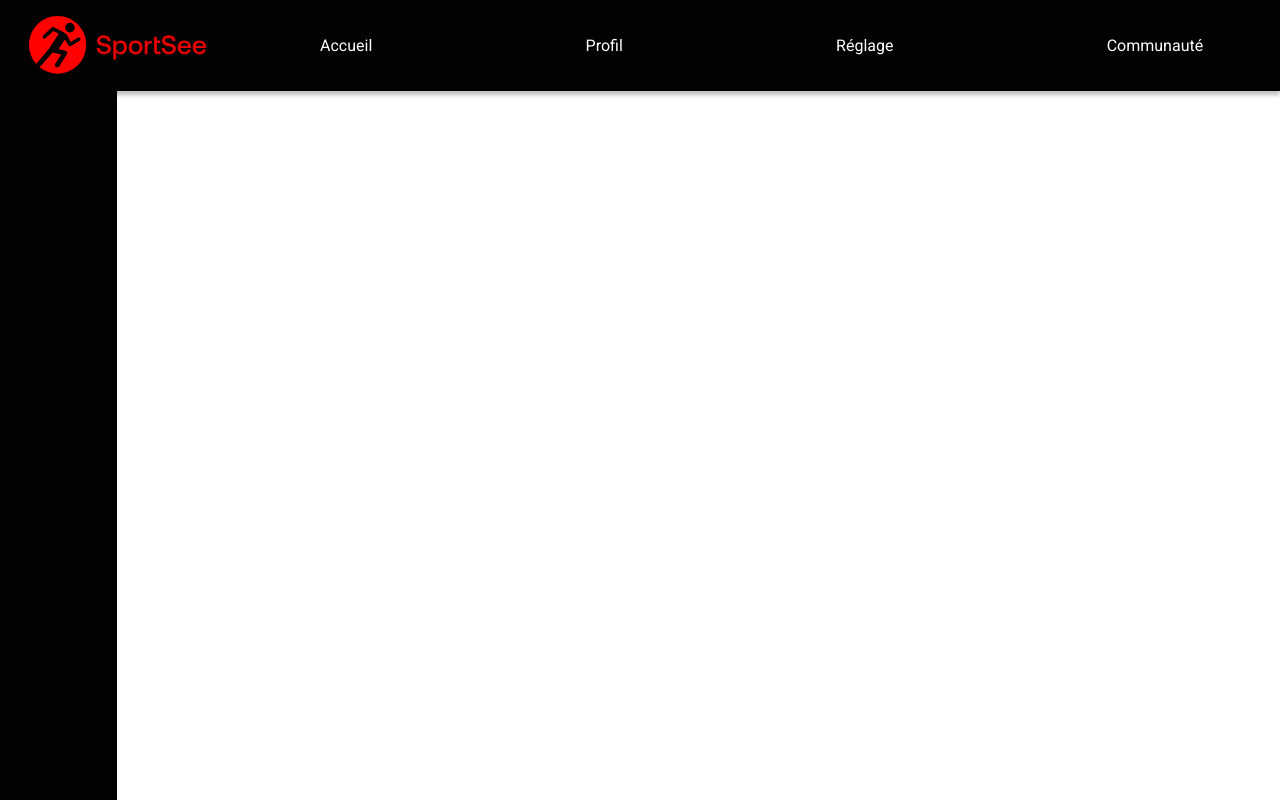
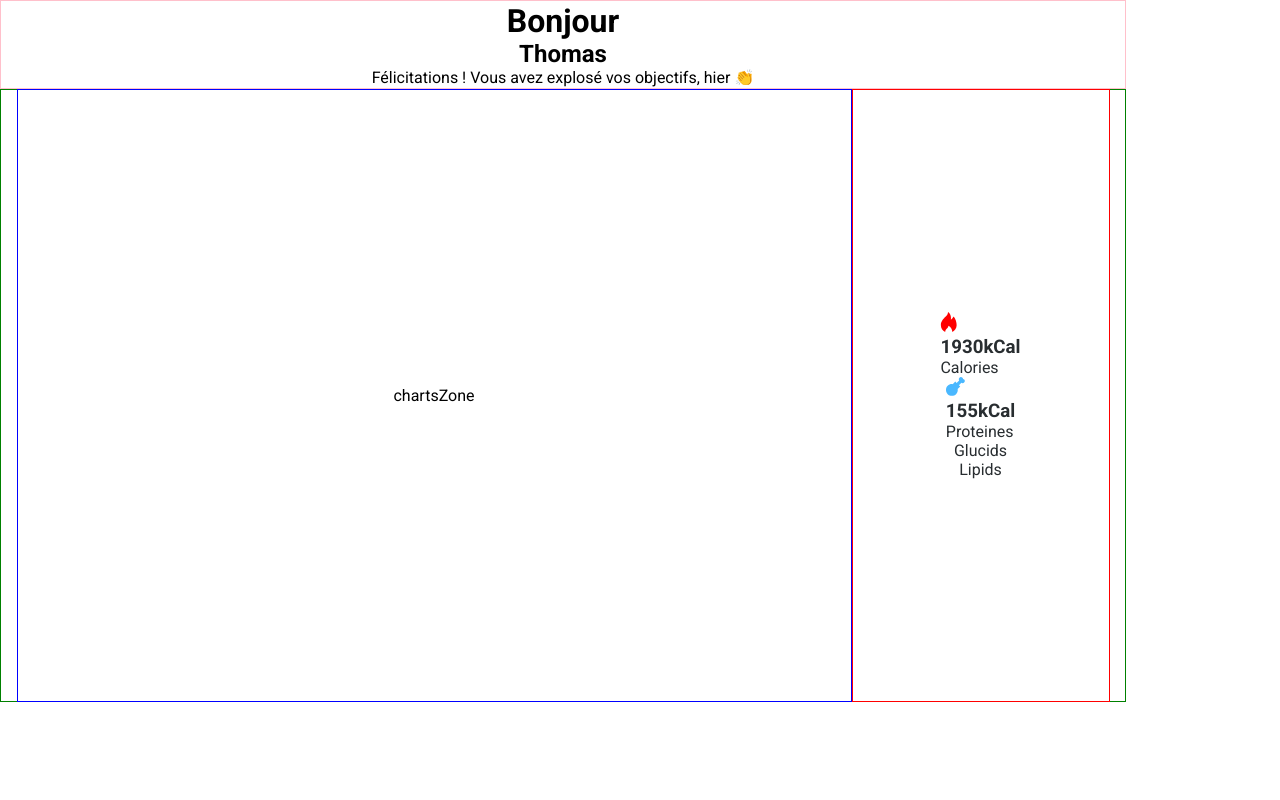
Before and after one commit to JaRoD41/OC-sportsee, a React (Create React App) app: page / in a window 1280 px wide. Built offline with nearby package versions, Linux system fonts and the light colour scheme.

Commit message:
dahboard working

```diff
--- a/src/components/Calories/Calories.jsx
+++ b/src/components/Calories/Calories.jsx
@@ -4,11 +4,11 @@ import calories from '../../assets/calory-icon.svg'
 export default function Calories() {
   const calorieCount = 1930
   return (
-    <article className='nutrition_card'>
-      <div className="calory_button">
+		<article className="nutrition-card">
+			<div className="nutrition-card_button">
 				<img src={calories} alt="calories" />
 			</div>
-      <div className="calory_content">
+			<div className="nutrition-card_content">
 				<h3>{calorieCount}kCal</h3>
 				<span>Calories</span>
 			</div>
--- a/src/components/ChartsZone/ChartsZone.jsx
+++ b/src/components/ChartsZone/ChartsZone.jsx
@@ -2,6 +2,8 @@ import React from 'react'
 
 export default function ChartsZone() {
   return (
-    <div>ChartsZone</div>
+    <section className='chartsZone_container'>
+      <div>chartsZone</div>
+    </section>
   )
 }
--- a/src/components/ChartsZone/_ChartsZone.scss
+++ b/src/components/ChartsZone/_ChartsZone.scss
@@ -0,0 +1,9 @@
+.chartsZone_container {
+    display: flex;
+    flex-direction: column;
+    align-items: center;
+    justify-content: center;
+    height: 613px;
+    width: 835px;
+    border: 1px solid blue;
+}
--- a/src/components/Dashboard/_Dashboard.scss
+++ b/src/components/Dashboard/_Dashboard.scss
@@ -0,0 +1,9 @@
+.dashboard_metrics {
+    display: flex;
+    flex-direction: row;
+    align-items: center;
+    justify-content: center;
+    height: 613px;
+    width: 1126px;
+    border: 1px solid green;
+}
--- a/src/components/Header/Header.jsx
+++ b/src/components/Header/Header.jsx
@@ -3,10 +3,10 @@ import React from 'react'
 export default function Header() {
   const user = "Thomas"
   return (
-		<header className="title_container">
+		<div className="title_container">
 			<h1 className="hearder_hello">Bonjour</h1>
 			<h2 className="header_user">{user}</h2>
-			<p className="congrats">Félicitaions ! Vous avez explosé vos objectifs, hier 👏</p>
-		</header>
+			<p className="congrats">Félicitations ! Vous avez explosé vos objectifs, hier 👏</p>
+		</div>
 	)
 }
--- a/src/components/Header/_Header.scss
+++ b/src/components/Header/_Header.scss
@@ -0,0 +1,9 @@
+.title_container {
+    display: flex;
+    flex-direction: column;
+    align-items: center;
+    justify-content: center;
+    height: 89px;
+    width: 1126px;
+    border: 1px solid pink;
+}
--- a/src/components/NutritionZone/_NutritionZone.scss
+++ b/src/components/NutritionZone/_NutritionZone.scss
@@ -0,0 +1,10 @@
+.nutrition_container {
+    display: flex;
+    flex-direction: column;
+    align-items: center;
+    justify-content: center;
+    height: 613px;
+    width: 258px;
+    border: 1px solid red;
+    color: $secondary-color;
+}
--- a/src/components/Proteins/Proteins.jsx
+++ b/src/components/Proteins/Proteins.jsx
@@ -1,7 +1,17 @@
 import React from 'react'
+import proteins from '../../assets/protein-icon.svg'
 
 export default function Proteins() {
-  return (
-    <div>Proteins</div>
-  )
+	const proteinCount = 155
+	return (
+		<article className="nutrition-card">
+			<div className="nutrition-card_button button-red">
+				<img src={proteins} alt="proteins" />
+			</div>
+			<div className="nutrition-card_content">
+				<h3>{proteinCount}kCal</h3>
+				<span>Proteines</span>
+			</div>
+		</article>
+	)
 }
--- a/src/pages/Home/Home.jsx
+++ b/src/pages/Home/Home.jsx
@@ -1,12 +1,14 @@
 import React from 'react'
 import VerticalNav from '../../components/VerticalNav/VerticalNav'
 import HorizontalNav from '../../components/HorizontalNav/HorizontalNav'
+import Dashboard from '../../components/Dashboard/Dashboard'
 
 const Home = () => {
 	return (
 		<>
-			<HorizontalNav />
-			<VerticalNav />
+			{/* <HorizontalNav /> */}
+			{/* <VerticalNav /> */}
+			<Dashboard />
 		</>
 	)
 }
--- a/src/style/Utils/_mixins.scss
+++ b/src/style/Utils/_mixins.scss
@@ -4,3 +4,9 @@
 	font-weight: $weight;
 	line-height: $size;
 }
+
+@mixin button-color($color) {
+	background-color: $color;
+	opacity: 0.1;
+	border: none;
+}
--- a/src/style/Utils/_variables.scss
+++ b/src/style/Utils/_variables.scss
@@ -2,10 +2,15 @@ $primary-color: #ff0000;
 $secondary-color: #282d30;
 
 $black-font-color: #000000;
-$dark-blue-font-color: #20263A;
-$gray-font-color: #74798C;
+$dark-blue-font-color: #20263a;
+$gray-font-color: #74798c;
 
 $background-color: #e5e5e5;
 $nav-color: #020203;
 
+$button-red: rgb(255, 0, 0);
+$button-blue: rgb(74, 184, 255);
+$button-yellow: rgb(249, 206, 35);
+$button-pink: rgb(253, 81, 129);
+
 $breakpoint-desktop: 1024px;
```
Lines whose indentation alone changed are shown as unchanged.
